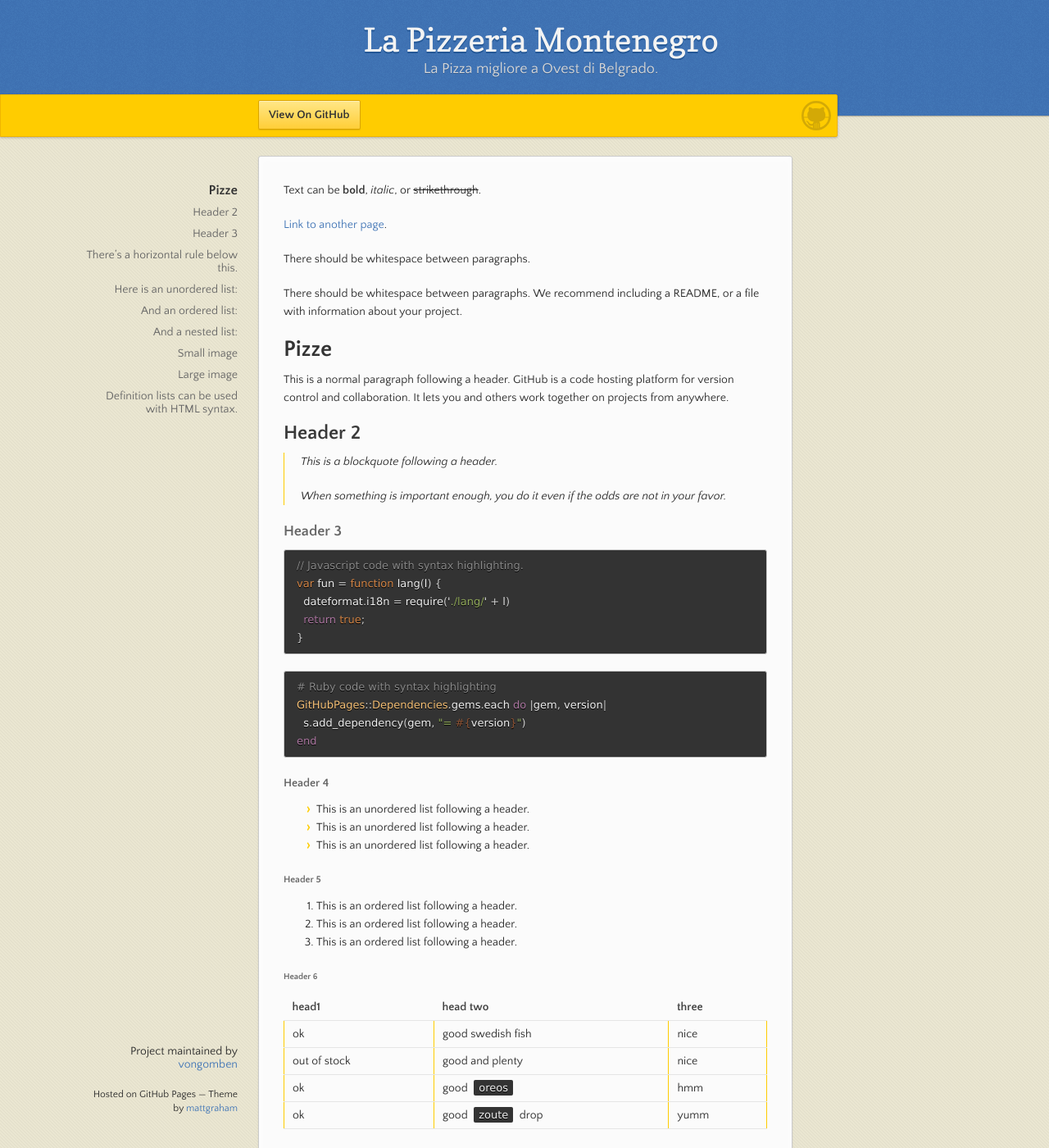
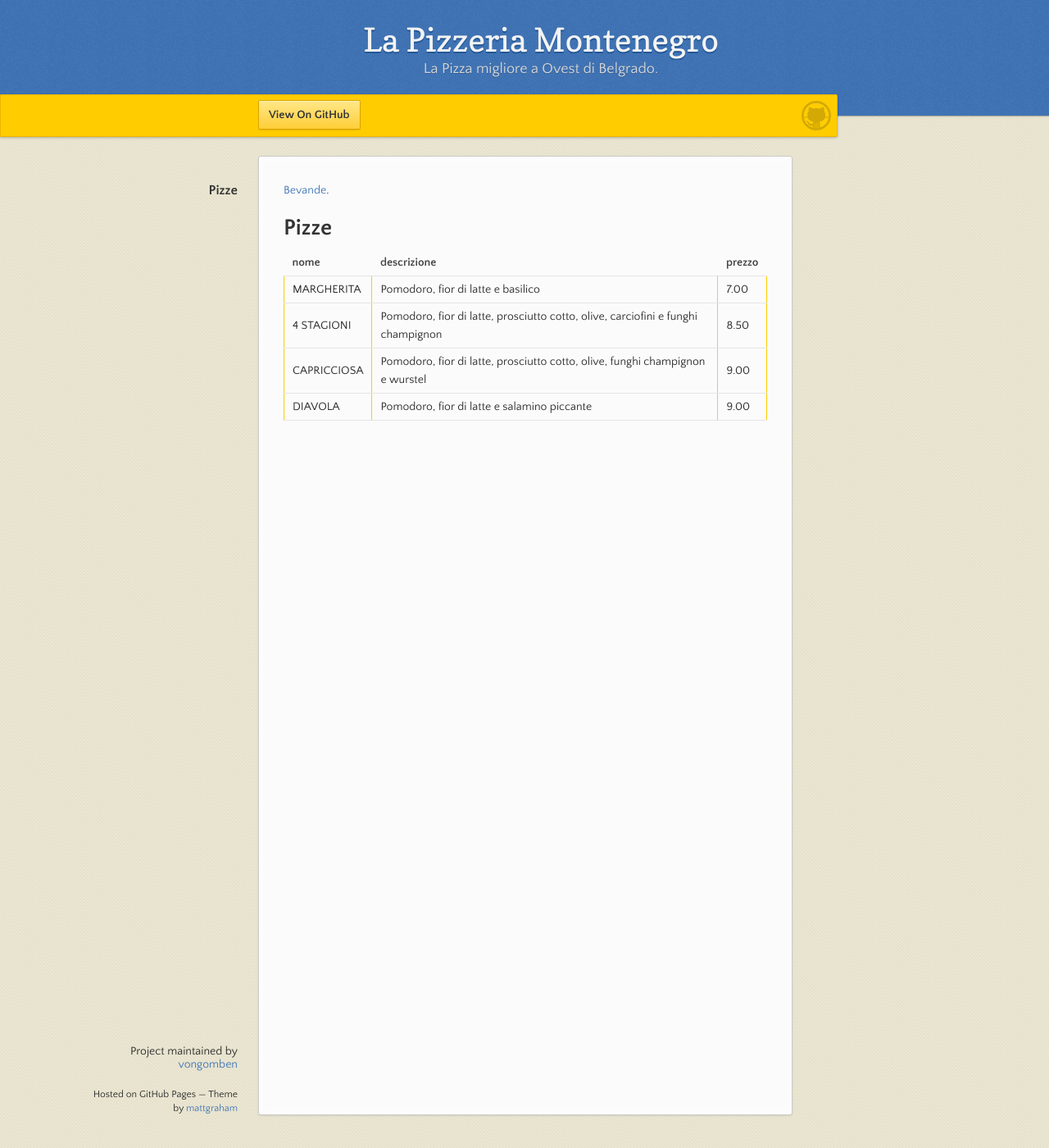
Before and after one commit to vongomben/prova123, a Jekyll site: the page built from index.md, in a window 1280 px wide and 1400 px high. Shown: the whole window at 82% size. Built offline with Jekyll 4.4.1, drawn with Linux system fonts in a browser that asks for light colours; some of the changed text lies outside the part shown.

Commit message:
update menu

````diff
--- a/index.md
+++ b/index.md
@@ -2,122 +2,14 @@
 layout: default
 ---
 
-Text can be **bold**, _italic_, or ~~strikethrough~~.
+[Bevande](./another-page.html).
 
-[Link to another page](./another-page.html).
-
-There should be whitespace between paragraphs.
-
-There should be whitespace between paragraphs. We recommend including a README, or a file with information about your project.
 
 # Pizze
 
-This is a normal paragraph following a header. GitHub is a code hosting platform for version control and collaboration. It lets you and others work together on projects from anywhere.
-
-## Header 2
-
-> This is a blockquote following a header.
->
-> When something is important enough, you do it even if the odds are not in your favor.
-
-### Header 3
-
-```js
-// Javascript code with syntax highlighting.
-var fun = function lang(l) {
-  dateformat.i18n = require('./lang/' + l)
-  return true;
-}
-```
-
-```ruby
-# Ruby code with syntax highlighting
-GitHubPages::Dependencies.gems.each do |gem, version|
-  s.add_dependency(gem, "= #{version}")
-end
-```
-
-#### Header 4
-
-*   This is an unordered list following a header.
-*   This is an unordered list following a header.
-*   This is an unordered list following a header.
-
-##### Header 5
-
-1.  This is an ordered list following a header.
-2.  This is an ordered list following a header.
-3.  This is an ordered list following a header.
-
-###### Header 6
-
-| head1        | head two          | three |
+| nome        | descrizione          | prezzo |
 |:-------------|:------------------|:------|
-| ok           | good swedish fish | nice  |
-| out of stock | good and plenty   | nice  |
-| ok           | good `oreos`      | hmm   |
-| ok           | good `zoute` drop | yumm  |
-
-### There's a horizontal rule below this.
-
-* * *
-
-### Here is an unordered list:
-
-*   Item foo
-*   Item bar
-*   Item baz
-*   Item zip
-
-### And an ordered list:
-
-1.  Item one
-1.  Item two
-1.  Item three
-1.  Item four
-
-### And a nested list:
-
-- level 1 item
-  - level 2 item
-  - level 2 item
-    - level 3 item
-    - level 3 item
-- level 1 item
-  - level 2 item
-  - level 2 item
-  - level 2 item
-- level 1 item
-  - level 2 item
-  - level 2 item
-- level 1 item
-
-### Small image
-
-![Octocat](https://github.githubassets.com/images/icons/emoji/octocat.png)
-
-### Large image
-
-![Branching](https://guides.github.com/activities/hello-world/branching.png)
-
-
-### Definition lists can be used with HTML syntax.
-
-<dl>
-<dt>Name</dt>
-<dd>Godzilla</dd>
-<dt>Born</dt>
-<dd>1952</dd>
-<dt>Birthplace</dt>
-<dd>Japan</dd>
-<dt>Color</dt>
-<dd>Green</dd>
-</dl>
-
-```
-Long, single-line code blocks should not wrap. They should horizontally scroll if they are too long. This line should be long enough to demonstrate this.
-```
-
-```
-The final element.
-```
+| MARGHERITA   | Pomodoro, fior di latte e basilico | 7.00 |
+| 4 STAGIONI   | Pomodoro, fior di latte, prosciutto cotto, olive, carciofini e funghi champignon   | 8.50  |
+| CAPRICCIOSA  | Pomodoro, fior di latte, prosciutto cotto, olive, funghi champignon e wurstel | 9.00 |
+| DIAVOLA      | Pomodoro, fior di latte e salamino piccante | 9.00  |
````
